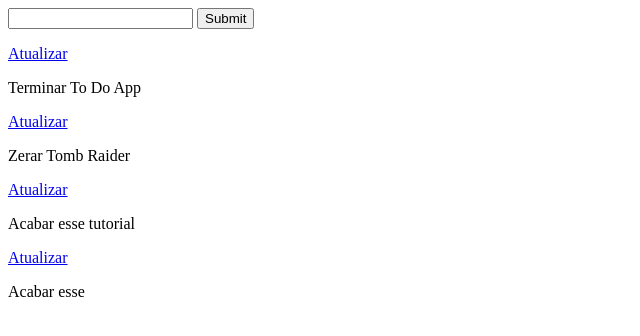
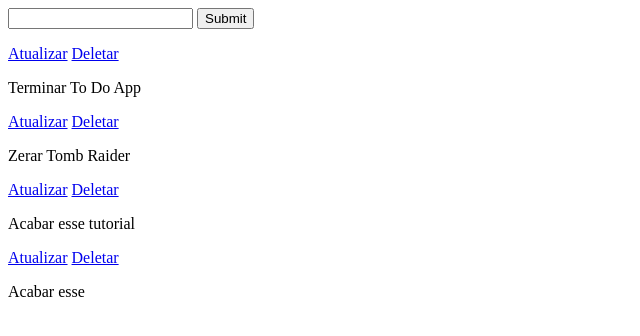
Before and after one commit to JoaoMaganin/todoapp-in-django, a Django app: page / in a window 1280 px wide. Shown: the top 336 px of the page, without its empty margins (0-640 px from the left). Run offline with Django 3.2, Linux system fonts and the light colour scheme; data comes from the database, SQL or seed files in the repository; both versions use the stored data as it was after the commit.

Commit message:
Criando função de deletar item da lista

```diff
--- a/todo/templates/atualizar_tarefa.html
+++ b/todo/templates/atualizar_tarefa.html
@@ -5,4 +5,5 @@
 
     {{form}}
     <input type="submit" name="Atualizar Tarefa">
+    <a href="{% url 'index' %}">Cancelar</a>
 </form>
--- a/todo/templates/index.html
+++ b/todo/templates/index.html
@@ -7,6 +7,7 @@
 {% for tarefa in tarefas %}
 <div>
     <a href="{% url 'atualizar_tarefa' tarefa.id %}">Atualizar</a>
+    <a href="{% url 'deletar_tarefa' tarefa.id %}">Deletar</a>
     <p>{{ tarefa }}</p>
 </div>
 {% endfor %}
--- a/todo/urls.py
+++ b/todo/urls.py
@@ -5,4 +5,5 @@ from .views import *
 urlpatterns = [
     path('', index, name='index'),
     path('atualizar-tarefa/<str:pk>/', atualizar_tarefa, name='atualizar_tarefa'),
+    path('deletar-tarefa/<str:pk>/', deletar_tarefa, name='deletar_tarefa'),
 ]
--- a/todo/views.py
+++ b/todo/views.py
@@ -39,3 +39,17 @@ def atualizar_tarefa(request, pk):
     }
 
     return render(request, 'atualizar_tarefa.html', context)
+
+
+def deletar_tarefa(request, pk):
+    item = Tarefa.objects.get(id=pk)
+
+    if request.method == 'POST':
+        item.delete()
+        return redirect('index')
+
+    context = {
+        'item': item
+    }
+
+    return render(request, 'deletar_tarefa.html', context)
```
Also changed, not shown: todo/templates/deletar_tarefa.html (added, +8 -0 lines), db.sqlite3.
